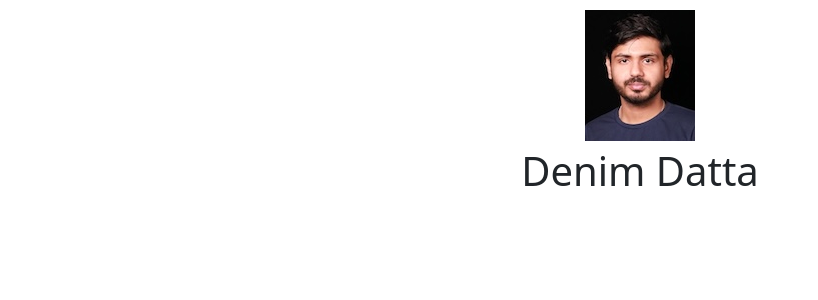
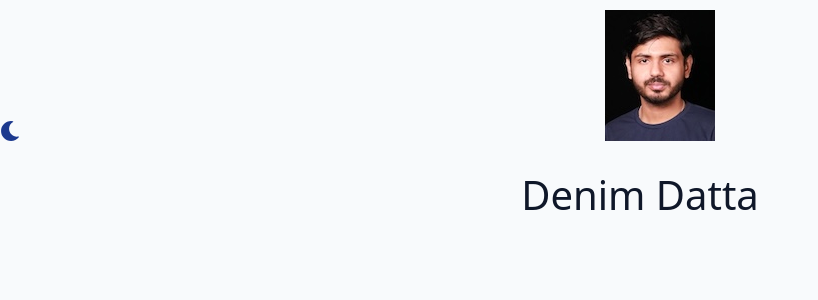
Before and after one commit to denimdatta/denimdatta.github.io, a React (Vite) app: page / in a window 1280 px wide. Shown: the top 300 px of the page, without its empty margins (0-818 px from the left). Built offline with nearby package versions, Linux system fonts and the light colour scheme.

Commit message:
Add Theme Toggle

```diff
--- a/src/components/Home.tsx
+++ b/src/components/Home.tsx
@@ -1,12 +1,14 @@
 import TopBox from "./TopBox.tsx";
 import HelloWorld from "./HelloWorld.tsx";
+import ToggleMode from "./ToggleMode.tsx";
 
 function Home() {
     return (
-        <>
+        <div className="min-h-screen bg-background text-foreground overflow-x-hidden">
+            <ToggleMode/>
             <TopBox/>
             <HelloWorld/>
-        </>
+        </div>
     );
 }
 
--- /dev/null
+++ b/src/components/ToggleMode.tsx
@@ -0,0 +1,40 @@
+import {useEffect, useState} from "react";
+import {FaMoon, FaSun} from "react-icons/fa";
+
+
+function ToggleMode() {
+    const [isDarkMode, setIsDarkMode] = useState(false);
+
+    useEffect(() => {
+        const storedThemeMode = localStorage.getItem("themeMode");
+        if (storedThemeMode === "dark") {
+            setIsDarkMode(true);
+            document.documentElement.classList.add("dark");
+        } else {
+            setIsDarkMode(false);
+            document.documentElement.classList.remove("dark");
+        }
+    });
+
+    const toogleMode = () => {
+        if(isDarkMode) {
+            document.documentElement.classList.remove("dark");
+            localStorage.setItem("themeMode", "light");
+        } else {
+            document.documentElement.classList.add("dark");
+            localStorage.setItem("themeMode", "dark");
+        }
+        setIsDarkMode(!isDarkMode);
+    };
+
+    return (
+        <button onClick={toogleMode}>
+            {isDarkMode
+                ? <FaSun className="h-5 w-5 text-yellow-300"/>
+                : <FaMoon className="h-5 w-5 text-blue-900"/>
+            }
+        </button>
+    );
+}
+
+export default ToggleMode;
--- /dev/null
+++ b/src/index.css
@@ -0,0 +1,18 @@
+@import "tailwindcss";
+
+@theme {
+    --color-background: hsl(var(--background));
+    --color-foreground: hsl(var(--foreground));
+}
+
+@layer base {
+    :root {
+        --background: 210 40% 98%;
+        --foreground: 222 47% 11%;
+    }
+
+    .dark {
+        --background: 222 47% 4%;
+        --foreground: 223 31% 91%;
+    }
+}
--- a/src/main.tsx
+++ b/src/main.tsx
@@ -2,6 +2,7 @@ import { StrictMode } from 'react'
 import { createRoot } from 'react-dom/client'
 import App from './App'
 import 'bootstrap/dist/css/bootstrap.min.css'
+import './index.css'
 
 
 createRoot(document.getElementById('root')!).render(
```
